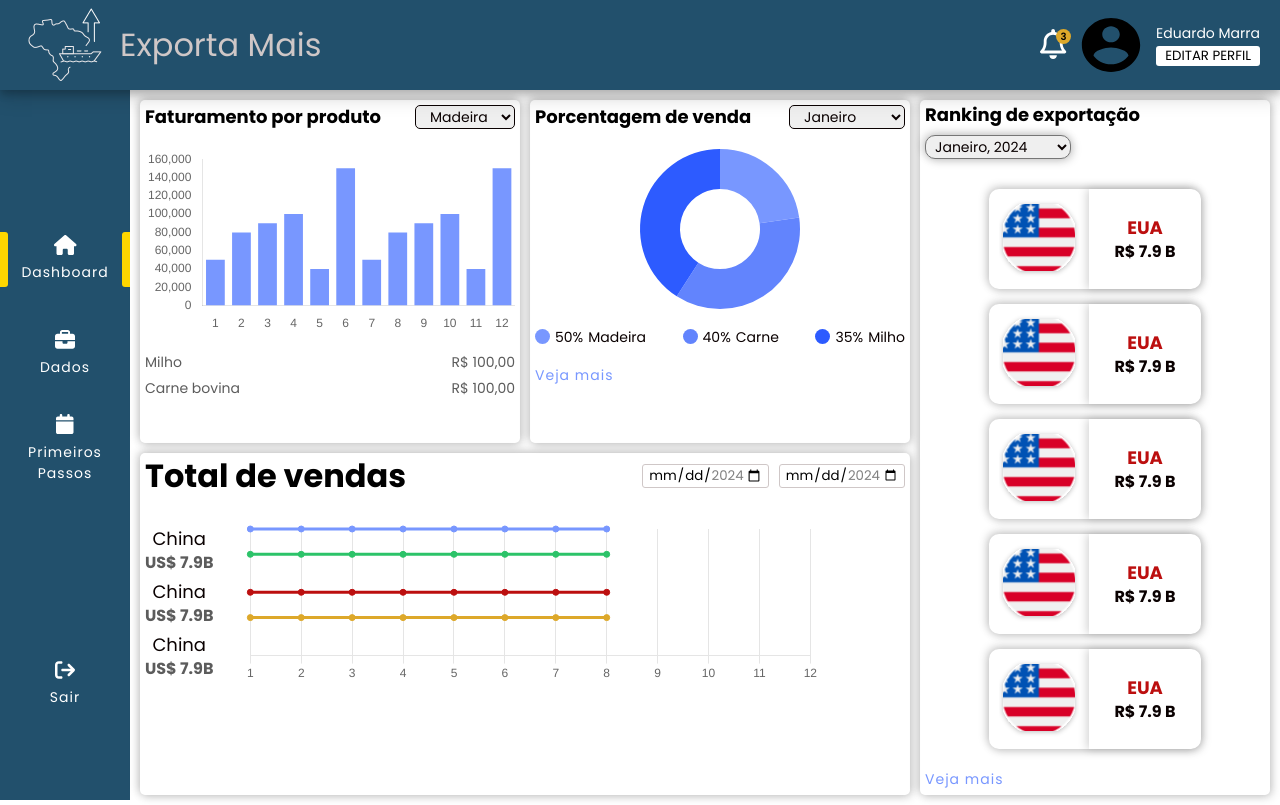
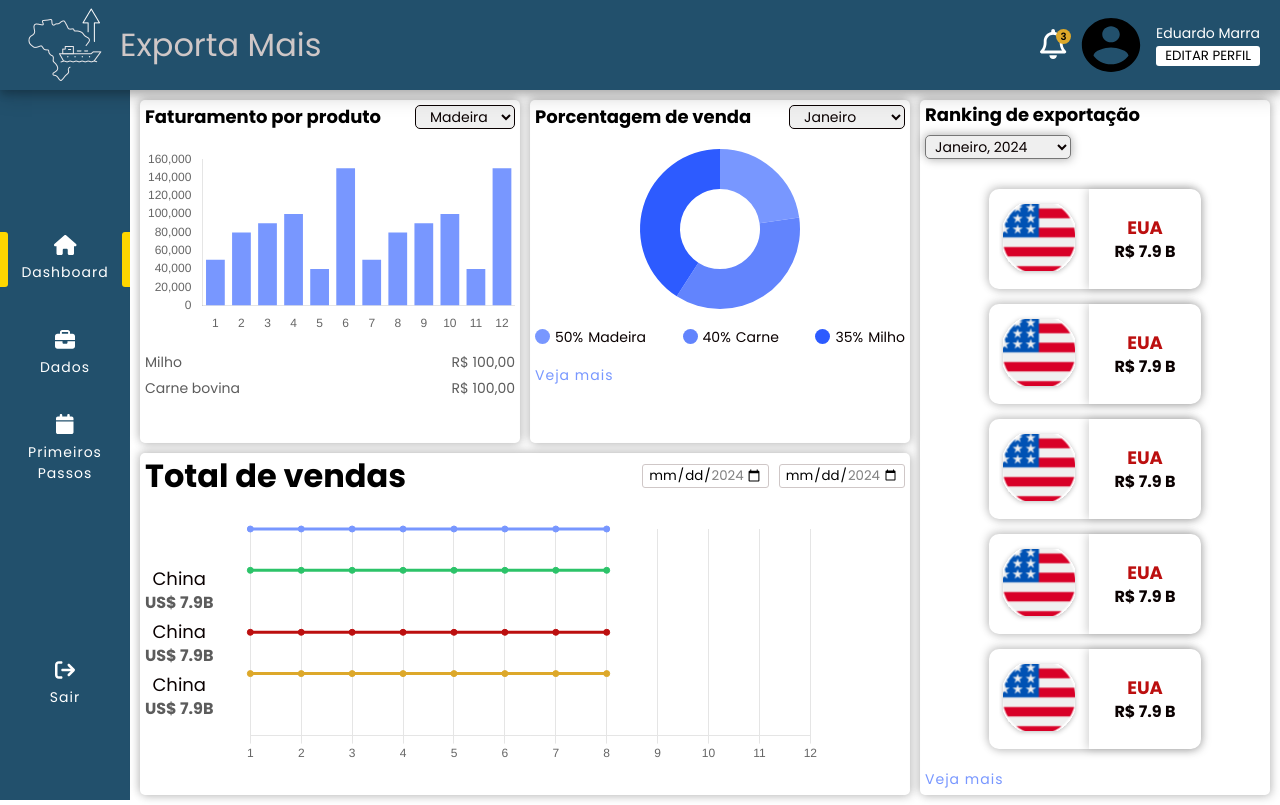
Before and after one commit to Eduardomarra/exportaMaisBr, an Angular app: page / in a window 1280 px wide. Built offline with nearby package versions, Linux system fonts and the light colour scheme.

Commit message:
corrected styles

```diff
--- a/src/app/features/dashboard/components/ranking/ranking.component.scss
+++ b/src/app/features/dashboard/components/ranking/ranking.component.scss
@@ -18,7 +18,7 @@
     select {
       max-width: 15rem;
       padding: 0rem 0.5rem;
-      border-radius: 10px;
+      border-radius: 5px;
       outline: none;
       font-size: var(--fontSize-small);
       line-height: var(--line-small);
--- a/src/app/features/dashboard/components/total-sale/total-sale.component.scss
+++ b/src/app/features/dashboard/components/total-sale/total-sale.component.scss
@@ -65,7 +65,7 @@
 
     .chart-bar {
       canvas {
-        height: 20vh;
+        height: 30vh;
         width: 45vw;
       }
     }
```
